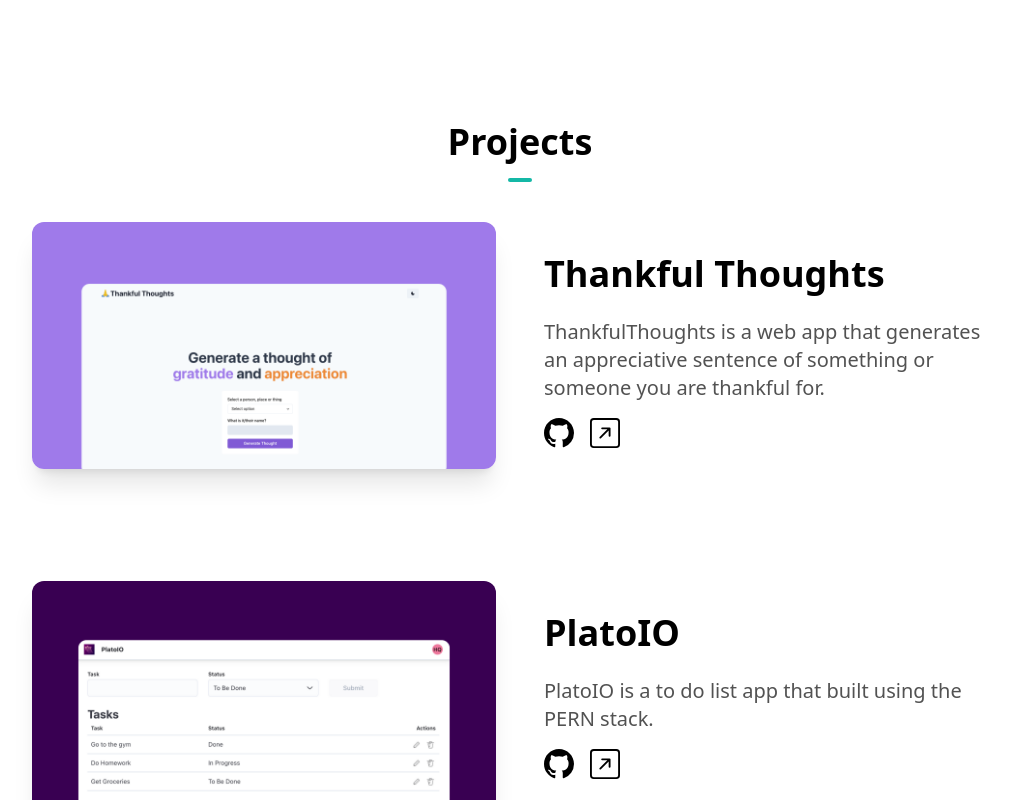
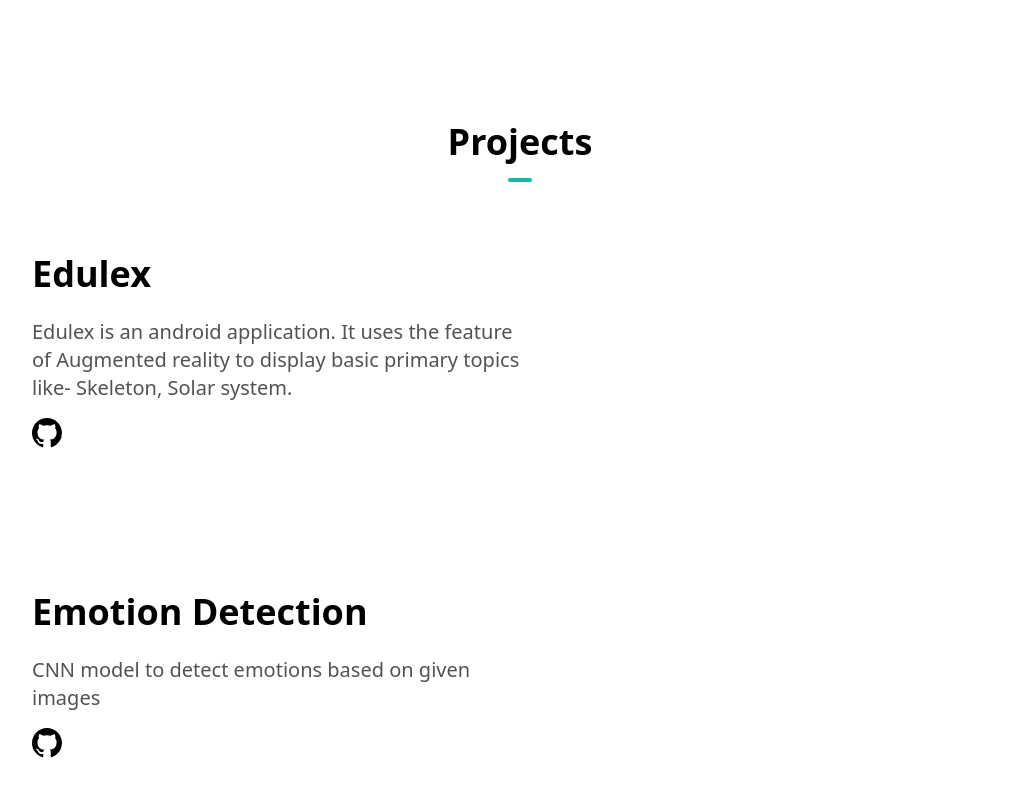
Before and after one commit to naaz-verma/portfolio, a Next.js app: page / in a window 1280 px wide. Shown: the part 2000-2800 px from the top of the page, without its empty margins (120-1131 px from the left). Built offline with nearby package versions, Linux system fonts and the light colour scheme.

Commit message:
project section

```diff
--- a/components/ProjectsSection.tsx
+++ b/components/ProjectsSection.tsx
@@ -6,27 +6,40 @@ import { BsGithub, BsArrowUpRightSquare } from "react-icons/bs"
 
 const projects = [
   {
-    name: "Thankful Thoughts",
+    name: "Edulex",
     description:
-      "ThankfulThoughts is a web app that generates an appreciative sentence of something or someone you are thankful for.",
-    image: "/thankfulthoughts.png",
-    github: "https://github.com/hqasmei/thankful-thoughts",
-    link: "https://thankfulthoughts.io/",
+      "Edulex is an android application. It uses the feature of Augmented reality to display basic primary topics like- Skeleton, Solar system.",
+    github: "https://github.com/naaz-verma/Edulex.git",
+
   },
   {
-    name: "PlatoIO",
-    description: "PlatoIO is a to do list app that built using the PERN stack.",
-    image: "/platoio.png",
-    github: "https://github.com/hqasmei/platoio",
-    link: "https://platoio.com/register",
+    name: "Emotion Detection",
+    description: "CNN model to detect emotions based on given images",
+    github: "https://github.com/naaz-verma/emotion-detection.git",
   },
   {
-    name: "Kator Family Photos",
+    name: "Sentimental Analysis",
     description:
-      "Kator Family Photos is a photos and video digitization service in the LA area.",
-    image: "/familyphotos.png",
-    github: "https://github.com/hqasmei/katorfamilyphotos",
-    link: "https://katorfamilyphotos.com/",
+      "Sentiment Analysis performed using various ML and DL models, to put a comparison between all.",
+    github: "https://github.com/naaz-verma/NLP_sentimentAnalysis.git",
+  },
+  {
+    name: "Graph visulisation",
+    description:
+      "Graph visualization in python, using NLP to find similarity between various research papers and showing the connection between them.",
+    github: "https://github.com/naaz-verma/Graph_Visualization.git",
+  },
+  {
+    name: "Stock market analysis",
+    description:
+      "Stock market analysis including -Stock trend prediction using LSTM DL model, Fraud detection in stocks using ANN, Naive Byaes algorithms, Algorithmic trading",
+    github: "https://github.com/naaz-verma/stock_market_analysis.git",
+  },
+  {
+    name: "Satellite image segmentation",
+    description:
+      "Using deep learning to understand satellite image data and perform segmentation",
+    github: "https://github.com/naaz-verma/Satellite_image_project.git",
   },
 ]
 
@@ -42,19 +55,8 @@ const ProjectsSection = () => {
         {projects.map((project, idx) => {
           return (
             <div key={idx}>
-              <SlideUp offset="-300px 0px -300px 0px">
-                <div className="flex flex-col  animate-slideUpCubiBezier animation-delay-2 md:flex-row md:space-x-12">
-                  <div className=" md:w-1/2">
-                    <Link href={project.link}>
-                      <Image
-                        src={project.image}
-                        alt=""
-                        width={1000}
-                        height={1000}
-                        className="rounded-xl shadow-xl hover:opacity-70"
-                      />
-                    </Link>
-                  </div>
+                <div className="flex flex-col md:space-x-12">
+
                   <div className="mt-8 md:w-1/2">
                     <h1 className="text-4xl font-bold mb-6">{project.name}</h1>
                     <p className="text-xl leading-7 mb-4 text-neutral-600 dark:text-neutral-400">
@@ -67,16 +69,10 @@ const ProjectsSection = () => {
                           className="hover:-translate-y-1 transition-transform cursor-pointer"
                         />
                       </Link>
-                      <Link href={project.link} target="_blank">
-                        <BsArrowUpRightSquare
-                          size={30}
-                          className="hover:-translate-y-1 transition-transform cursor-pointer"
-                        />
-                      </Link>
                     </div>
                   </div>
                 </div>
-              </SlideUp>
+
             </div>
           )
         })}
```
